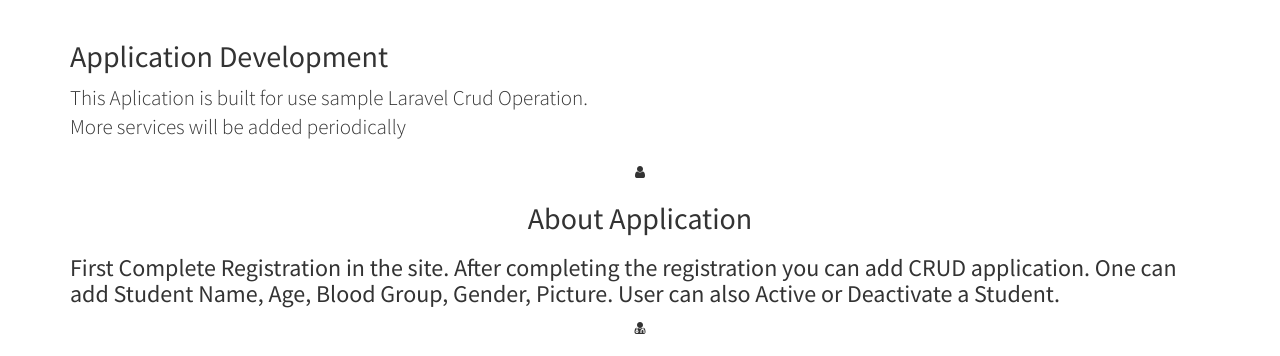
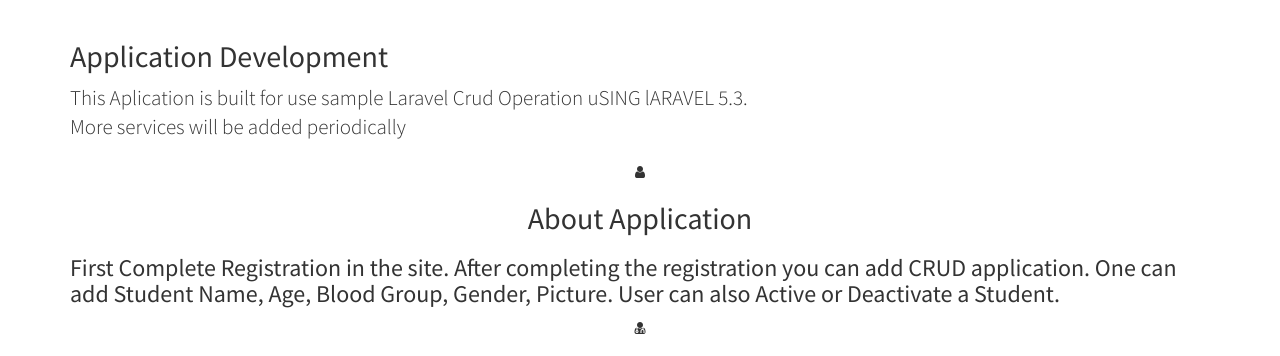
Before and after one commit to jahid56/crud_application, a Laravel app: page / in a window 1280 px wide. Shown: the part 52-408 px from the top of the page. Run offline with Laravel 8, Linux system fonts and the light colour scheme; style sheets or scripts are compiled from the project's sources; settings files or empty folders that the repository lacks are supplied; some libraries are stand-ins or nearby versions.

Commit message:
Files Added

```diff
--- a/resources/views/index.blade.php
+++ b/resources/views/index.blade.php
@@ -5,7 +5,7 @@
         <div class="container">
            <div class="center wow fadeInDown">
                 <h2>Application Development</h2>
-                <p class="lead">This Aplication is built for use sample Laravel Crud Operation.<br> More services will be added periodically </p>
+                <p class="lead">This Aplication is built for use sample Laravel Crud Operation uSING lARAVEL 5.3.<br> More services will be added periodically </p>
             </div>
 
             <div class="row">
--- a/resources/views/layouts/dashboard.blade.php
+++ b/resources/views/layouts/dashboard.blade.php
@@ -5,7 +5,7 @@
     <meta charset="utf-8">
     <meta name="viewport" content="width=device-width, initial-scale=1.0">
     <meta name="csrf-token" content="{{ csrf_token() }}">
-    <title>Hospital & Doctor Info</title>
+    <title>lARAVEL 5.3 CRUD Application</title>
     <!-- Core CSS - Include with every page -->
     {!! Html::style('css/bootstrap.min.css') !!}
     {!! Html::style('css/font-awesome.min.css') !!}
```
Also changed, not shown: 1 other file.
